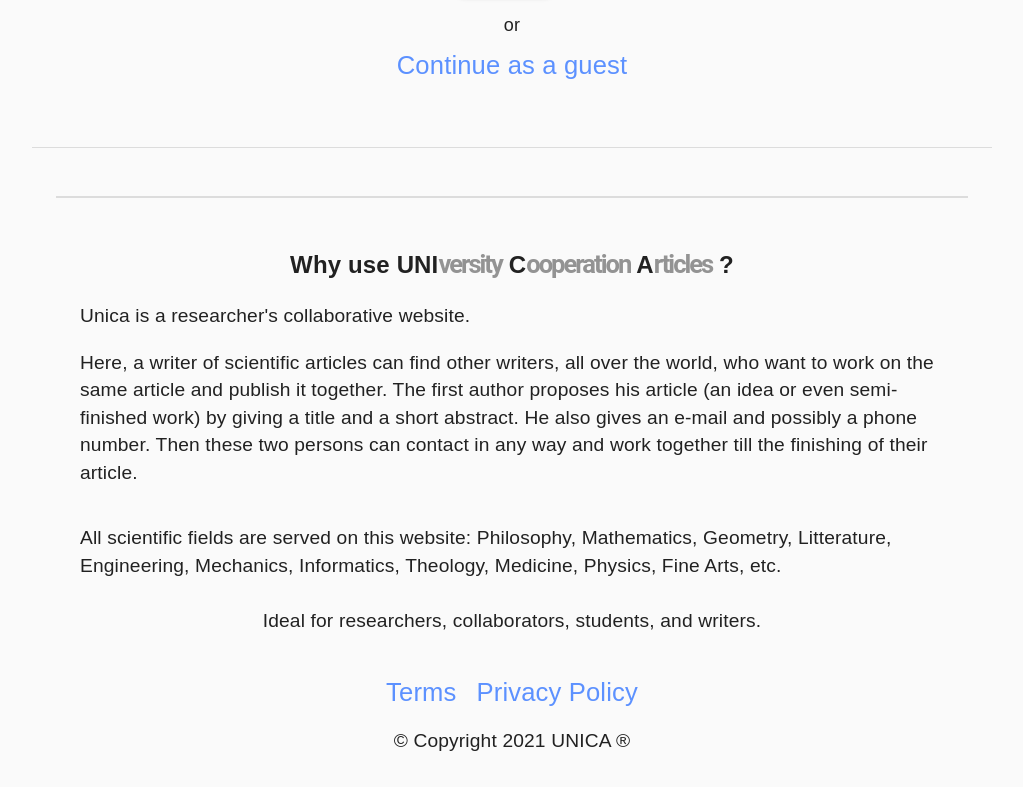
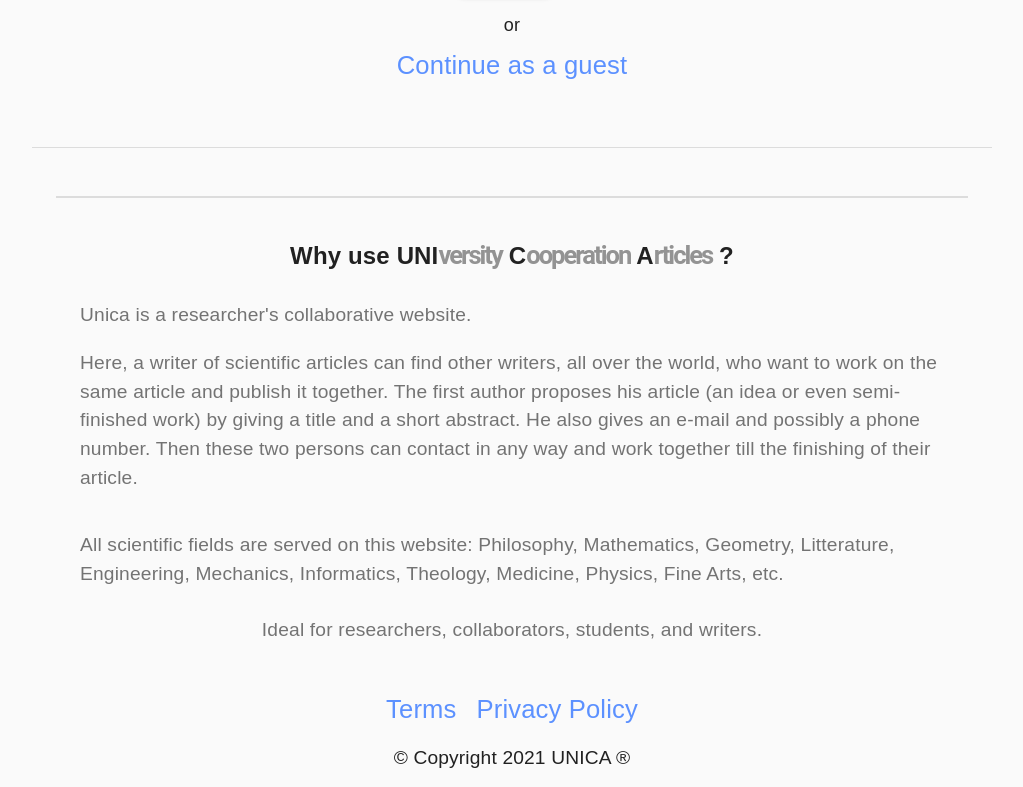
Before and after one commit to samarasdelta/unica, a React (Create React App) app: page / in a window 1280 px wide. Shown: the part 445-1232 px from the top of the page, without its empty margins (128-1151 px from the left). Built offline with nearby package versions, Linux system fonts and the light colour scheme.

Commit message:
intro page style corrections

```diff
--- a/src/components/Intro.js
+++ b/src/components/Intro.js
@@ -12,7 +12,6 @@ import Container from "@material-ui/core/Container";
 import Box from "@material-ui/core/Box";
 import Logo from "./images/unicalogo.png";
 import CopyrightUnica from "./tools/CopyrightUnica";
-// import Logosmall from "./images/unicasmall1.png";
 import "./tools/css.css";
 
 const useStyles = makeStyles((theme) => ({
@@ -83,7 +82,7 @@ export default function Intro() {
               to="/discover"
               className={classes.submit}
               style={{
-                fontWeight: "500",
+                fontWeight: "600",
                 fontSize: "1rem",
                 textDecoration: "none",
                 color: "grey",
--- a/src/components/tools/Map.js
+++ b/src/components/tools/Map.js
@@ -5,6 +5,7 @@ import {
   Grid,
   Container,
   Box,
+  Typography,
 } from "@material-ui/core/";
 import "./css.css";
 
@@ -18,8 +19,9 @@ const useStyles = makeStyles((theme) => ({
   },
   footer: {
     borderTop: `2px solid ${theme.palette.divider}`,
-    paddingTop: theme.spacing(6),
+    paddingTop: theme.spacing(4),
     paddingBottom: theme.spacing(2),
+    lineHeight: 2,
   },
 }));
 
@@ -44,27 +46,69 @@ export default function Map() {
             <span className="maptitle"> ?</span>
           </b>
           <div className="textdefault">
-            <p>Unica is a researcher&apos;s collaborative website. </p>
+            <Typography
+              style={{
+                fontWeight: "500",
+                fontSize: "19.2px",
+                fontFamily: "Poppins, sans-serif",
+              }}
+              color="textSecondary"
+              gutterBottom
+            >
+              <p>Unica is a researcher&apos;s collaborative website.</p>
+            </Typography>
+            <Typography
+              style={{
+                fontWeight: "500",
+                fontSize: "19.2px",
+                fontFamily: "Poppins, sans-serif",
+              }}
+              color="textSecondary"
+              gutterBottom
+            >
               <p>
-              Here, a writer of scientific articles can find other writers, all
-              over the world, who want to work on the same article and publish
-              it together. The first author proposes his article (an idea or
-              even semi-finished work) by giving a title and a short abstract.
-              He also gives an e-mail and possibly a phone number. Then these
-              two persons can contact in any way and work together till the
-              finishing of their article.
+                Here, a writer of scientific articles can find other writers,
+                all over the world, who want to work on the same article and
+                publish it together. The first author proposes his article (an
+                idea or even semi-finished work) by giving a title and a short
+                abstract. He also gives an e-mail and possibly a phone number.
+                Then these two persons can contact in any way and work together
+                till the finishing of their article.
               </p>
+            </Typography>
           </div>
+
           <div className="textdefault">
+            <Typography
+              style={{
+                fontWeight: "500",
+                fontSize: "19.2px",
+                fontFamily: "Poppins, sans-serif",
+              }}
+              color="textSecondary"
+              gutterBottom
+            >
               <p>
                 All scientific fields are served on this website: Philosophy,
                 Mathematics, Geometry, Litterature, Engineering, Mechanics,
                 Informatics, Theology, Medicine, Physics, Fine Arts, etc.
               </p>
+            </Typography>
           </div>
           <Box my={1}>
             <div className="textdefault">
+              <Typography
+                style={{
+                  fontWeight: "500",
+                  fontSize: "19.2px",
+                  fontFamily: "Poppins, sans-serif",
+                  textAlign: "center",
+                }}
+                color="textSecondary"
+                gutterBottom
+              >
                 Ideal for researchers, collaborators, students, and writers.
+              </Typography>
             </div>
           </Box>
         </Grid>
```
Lines whose indentation alone changed are shown as unchanged.
